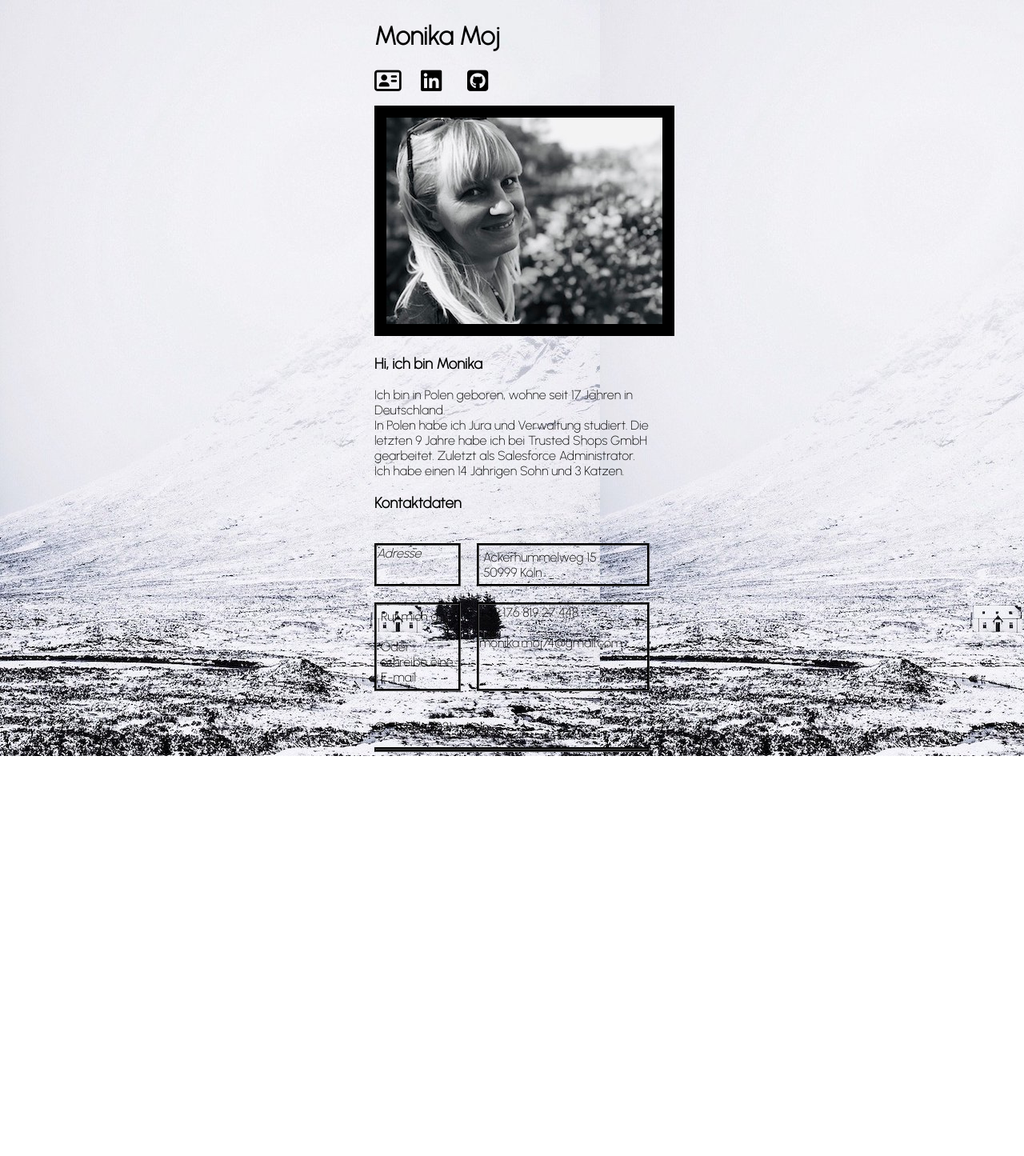
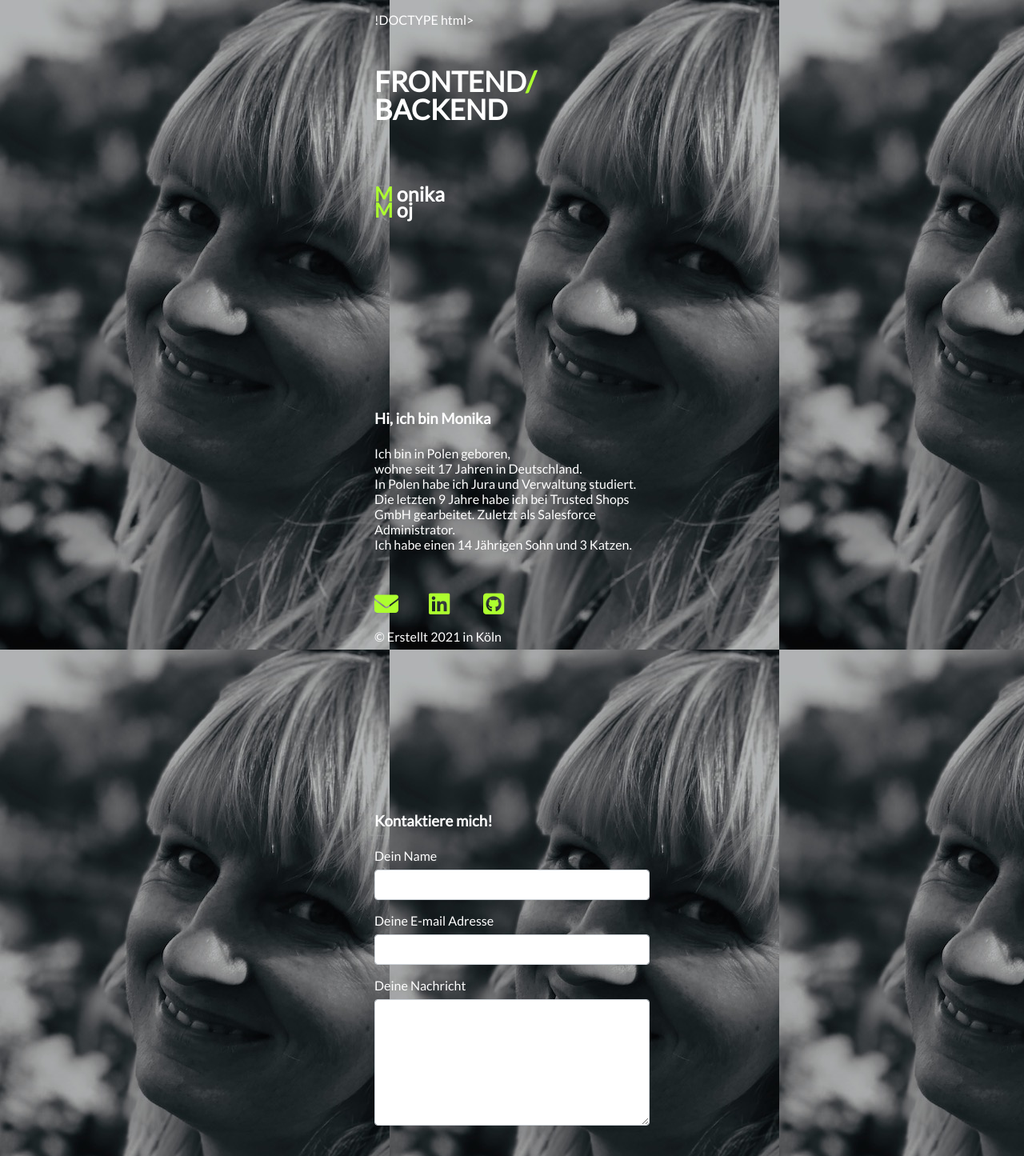
Before and after one commit to monikamoj/personal-website, a plain HTML site: page index.html in a window 1280 px wide. Shown: the top 1445 px of the page at 80% size. Before the commit the page ends 945 px from the top, so only its background shows below. Drawn offline with Linux system fonts and the light colour scheme.

Commit message:
Commit on main

```diff
--- a/index.html
+++ b/index.html
@@ -1,145 +1,105 @@
-<!DOCTYPE html>
+!DOCTYPE html>
 <html lang="de">
+  <head>
+    <meta charset="UTF-8" />
+    <meta http-equiv="X-UA-Compatible" content="IE=edge" />
+    <meta name="viewport" content="width=device-width, initial-scale=1.0" />
+    <link href="style.css" rel="stylesheet" />
+    <link href="kontaktformular.css" rel="stylesheet">
 
-<head>
-    <meta charset="UTF-8">
-    <meta http-equiv="X-UA-Compatible" content="IE=edge">
-    <meta name="viewport" content="width=device-width, initial-scale=1.0">
-    <link href="style.css" rel="stylesheet">
-    <link rel="preconnect" href="https://fonts.googleapis.com">
-    <link rel="preconnect" href="https://fonts.gstatic.com" crossorigin>
-    <link href="https://fonts.googleapis.com/css2?family=Urbanist:wght@200&display=swap" rel="stylesheet">
+    <link rel="preconnect" href="https://fonts.googleapis.com" />
+    <link rel="preconnect" href="https://fonts.gstatic.com" crossorigin />
+    <link
+      href="https://fonts.googleapis.com/css2?family=Lato&display=swap"
+      rel="stylesheet"
+    />
 
 
- <!-- <link rel="preconnect" href="https://fonts.googleapis.com">
-    <link rel="preconnect" href="https://fonts.gstatic.com" crossorigin>
-    <link href="https://fonts.googleapis.com/css2?family=Roboto:ital,wght@1,100&display=swap" rel="stylesheet"> -->
-    <script src="https://kit.fontawesome.com/8c2666a9d8.js" crossorigin="anonymous"></script>
+    <script
+      src="https://kit.fontawesome.com/8c2666a9d8.js"
+      crossorigin="anonymous"
+    ></script>
 
     <title>Meine Seite</title>
-    <style>
+    <style></style>
+  </head>
 
-    </style>
-
-</head>
-
-<body>
-    <head>
-    <h1>Monika Moj</h1>
-    </head>
- <!--
-
-    <a href="#Contact">Contact</a>
-    <a href="#Bio">Biography</a>
-    <a href="secondindex.html#Contact">Contact</a>
-    <a href="biosite.html#Bio">Bio</a>
-    <a href="#Contact">Contact</a>
-    <a href="#Bio">Bio</a>
--->
-<ul class="nav">
-<a href="#contact"><i class="far fa-address-card"></i></a>
-<a href="https://www.linkedin.com/in/monika-moj-26252018a/"><i class="fab fa-linkedin"></i></a>
-<a href="https://github.com/monikamoj"><i class="fab fa-github-square"></i></a>
-</ul>
-
-   <!--<ul class="nav">
-    <li><a href="#Kontakt">Kontakt</a></li>
-    <li><a href="#Bio">Biografie</a></li>
-    </ul> -->
-    <img src="images/7CE7E45E-4640-468C-B41E-C29CCD33D165_1_201_a.jpeg" alt="mein foto">
+  <body>
+    <head> </head>
 
 
-    <p><h3>Hi, ich bin Monika</h3>
-        Ich bin in Polen geboren, wohne seit 17 Jahren in Deutschland.
-        <br>
-        In Polen habe ich Jura und Verwaltung studiert.
-        Die letzten 9 Jahre habe ich bei Trusted Shops GmbH gearbeitet. Zuletzt als Salesforce Administrator.
-        <br>
-        Ich habe einen 14 Jährigen Sohn und 3 Katzen.
-        <br>
-    </p>
-    <!--
-    <div class="skills"><header>Meine Interessen
-    <br>Meine Skills
-    </header></p>
-</div>
 
-    <ul>
-    <li>Wandern</li>
-    <li>Lanschaftsarchitektur</li>
-    <li>Innenarchitektur</li>
-    </ul>
-    <p><h3>Meine Skills</h3></p>
-    <ul>
-    <li>Teamfähig</li>
-    <li>Strukturiert</li>
-    <li>Flexibel</li>
-    </ul>-->
+    <h1>FRONTEND<span style="color: greenyellow">/ </span>BACKEND</h1>
 
-    <!--<p>
-        <strong>Lebenslauf</strong>
-    <ul>
-        <li> 2018-2021. Salesforce Administrator. Trusted Shops GmbH. </li>
-        <li> 2016-2017. Data Analyst Customer Experience. Trusted Shops GmbH.</li>
-        <li> 2012-2015. Contract Manager. Trusted Shops GmbH.</li>
-        <li> 2009-2011. Fachkraft Arbeitsmarktzulassung. Zentrale Auslands- und Fachvermittlung.</li>
-    </ul>
+    <div class="logo">
+      <p><span style="color: greenyellow">M </span> onika</p>
 
-    </p>-->
+      <p><span style="color: greenyellow">M </span> oj</p>
+    </div>
 
-    <p><h3>Kontaktdaten</h3></p>
-    <div id="contact">
-    <address>Adresse</address>
-    <article>Ackerhummelweg 15<br>
-             50999 Köln<br></article>
-    <aside>Ruf mich an!
-        <br>
-        <br>Oder schreibe eine E-mail</aside>
-    <footer>+49 176 819 27 448
-        <br>
-        <br>monika.moj74@gmail.com</footer>
-     </div>
-
-    <!--<p>
-        <address id="Kontakt">
-            Meine Kontaktdaten:
-            <br>
-            <br>
-            Musterstraße 15 <br>
-            50999 Köln <br>
-            Mail: monika.moj74@gmail.com <br>
-            Tel. 0176 819 27 448 <br>
-        </address>
-    -->
-    <!--<img src="images/LinkedInBild.jpg" width=300px alt="LinkedIn">
-    <a href="https://www.linkedin.com/in/monika-moj-26252018a/">Finde mich auf LinkedIn</a> -->
-
-    <!-- <div class="socials"> -->
-
-        <!--<article>
-        <img class="social" src="images/icon-github.png" alt="GitHubIcon">
-        <h3>GitHub</h3>
-        <p class="account">@myaccount
-        </p>
-        <img src="images/arrow-right-circle.png" alt="Go to GitHub">
-        </article>
-        <article>
-        <img class="social2" src="images/LinkedInBild.jpg" alt="LinkedIn">
-        <h3>LinkedIn</h3>
-        <p class="account">@myaccount
-        </p>
-        <img src="images/arrow-right-circle.png" alt="Go to LinkedIn">
-        </article>
+    <h3>Hi, ich bin Monika</h3>
+    Ich bin in Polen geboren, <br />
+    wohne seit 17 Jahren in Deutschland.
+    <br />
+    In Polen habe ich Jura und Verwaltung studiert. Die letzten 9 Jahre habe ich
+    bei Trusted Shops GmbH gearbeitet. Zuletzt als Salesforce Administrator.
+    <br />
+    Ich habe einen 14 Jährigen Sohn und 3 Katzen.
+    <br />
+  </body>
 
 
-    </div>  -->
+  <footer>
+    <ul class="nav">
+      <a href="#fcf-form"><i class="fas fa-envelope"></i></a>
 
-    </body>
+      <a href="https://www.linkedin.com/in/monika-moj-26252018a/"
+        ><i class="fab fa-linkedin"></i
+      ></a>
+      <a href="https://github.com/monikamoj"
+        ><i class="fab fa-github-square"></i
+      ></a>
+    </ul>
+    © Erstellt 2021 in Köln
+  </footer>
 
-<br>
-    <p>© Erstellt 2021 in Köln</p>
-<footer>
 
-</footer>
+    <div id="fcf-form">
+    <h3 class="fcf-h3">Kontaktiere mich!</h3>
 
+    <form id="fcf-form-id" class="fcf-form-class" method="post" action="contact-form-process.php">
+
+        <div class="fcf-form-group">
+            <label for="Name" class="fcf-label">Dein Name</label>
+            <div class="fcf-input-group">
+                <input type="text" id="Name" name="Name" class="fcf-form-control" required>
+            </div>
+        </div>
+
+        <div class="fcf-form-group">
+            <label for="Email" class="fcf-label">Deine E-mail Adresse</label>
+            <div class="fcf-input-group">
+                <input type="email" id="Email" name="Email" class="fcf-form-control" required>
+            </div>
+        </div>
+
+        <div class="fcf-form-group">
+            <label for="Message" class="fcf-label">Deine Nachricht</label>
+            <div class="fcf-input-group">
+                <textarea id="Message" name="Message" class="fcf-form-control" rows="6" maxlength="3000" required></textarea>
+            </div>
+        </div>
+
+        <div class="fcf-form-group">
+            <button type="submit" id="fcf-button" class="fcf-btn fcf-btn-primary fcf-btn-lg fcf-btn-block">Senden</button>
+        </div>
+
+        <div class="fcf-credit" id="fcf-credit">
+        Simple HTML email form provided by: <a href="https://www.freecontactform.com" target="_blank">FreeContactForm.com</a>
+        </div>
+
+    </form>
+
+</div>
+</p>
 </html>
--- /dev/null
+++ b/kontaktformular.css
@@ -0,0 +1,161 @@
+#fcf-form {
+  display: block;
+}
+
+.fcf-body {
+  margin: 0px;
+  font-family: "Lato", sans-serif;
+  font-size: 1rem;
+  font-weight: 400;
+  line-height: 1;
+  color: white;
+  text-align: left;
+  background-color: transparent;
+  padding: 30px;
+  padding-bottom: 10px;
+  border: 1px solid greenyellow;
+  max-width: 100%;
+}
+
+.fcf-form-group {
+  margin-bottom: 1rem;
+}
+
+.fcf-input-group {
+  position: relative;
+  display: -ms-flexbox;
+  display: flex;
+  -ms-flex-wrap: wrap;
+  flex-wrap: wrap;
+  -ms-flex-align: stretch;
+  align-items: stretch;
+  width: 100%;
+}
+
+.fcf-form-control {
+  display: block;
+  width: 100%;
+  height: calc(1.5em + 0.75rem + 2px);
+  padding: 0.375rem 0.75rem;
+  font-size: 1rem;
+  font-weight: 400;
+  line-height: 1.5;
+  color: #495057;
+  background-color: #fff;
+  background-clip: padding-box;
+  border: 1px solid #ced4da;
+  outline: none;
+  border-radius: 0.25rem;
+  transition: border-color 0.15s ease-in-out, box-shadow 0.15s ease-in-out;
+}
+
+.fcf-form-control:focus {
+  border: 1px solid #313131;
+}
+
+select.fcf-form-control[size],
+select.fcf-form-control[multiple] {
+  height: auto;
+}
+
+textarea.fcf-form-control {
+  font-family: -apple-system, Arial, sans-serif;
+  height: auto;
+}
+
+label.fcf-label {
+  display: inline-block;
+  margin-bottom: 0.5rem;
+}
+
+.fcf-credit {
+  padding-top: 10px;
+  margin-top: 20px;
+  font-size: 0.9rem;
+  color: white;
+}
+
+.fcf-credit a {
+  color: white;
+  text-decoration: underline;
+}
+
+.fcf-btn {
+  display: inline-block;
+  margin-top: 50px;
+  margin-bottom: 0px;
+  font-weight: 400;
+  color: #212529;
+  text-align: center;
+  vertical-align: middle;
+  cursor: pointer;
+  -webkit-user-select: none;
+  -moz-user-select: none;
+  -ms-user-select: none;
+  user-select: none;
+  background-color: transparent;
+  border: 1px solid transparent;
+  padding: 0.375rem 0.75rem;
+  font-size: 1rem;
+  line-height: 1.5;
+  border-radius: 0.25rem;
+  transition: color 0.15s ease-in-out, background-color 0.15s ease-in-out,
+    border-color 0.15s ease-in-out, box-shadow 0.15s ease-in-out;
+}
+
+@media (prefers-reduced-motion: reduce) {
+  .fcf-btn {
+    transition: none;
+  }
+}
+
+.fcf-btn:hover {
+  color: #212529;
+  text-decoration: none;
+}
+
+.fcf-btn:focus,
+.fcf-btn.focus {
+  outline: 0;
+  box-shadow: 0 0 0 0.2rem rgba(0, 123, 255, 0.25);
+}
+
+.fcf-btn-primary {
+  color: #fff;
+  background-color: greenyellow;
+  border-color: greenyellow;
+}
+
+.fcf-btn-primary:focus,
+.fcf-btn-primary.focus {
+  color: #fff;
+  background-color: #0069d9;
+  border-color: #0062cc;
+  box-shadow: 0 0 0 0.2rem rgba(38, 143, 255, 0.5);
+}
+
+.fcf-btn-lg,
+.fcf-btn-group-lg > .fcf-btn {
+  padding: 0.5rem 1rem;
+  font-size: 1.25rem;
+  line-height: 1.5;
+  border-radius: 0.3rem;
+}
+
+.fcf-btn-block {
+  display: block;
+  width: 100%;
+}
+
+.fcf-btn-block + .fcf-btn-block {
+  margin-top: 0.5rem;
+}
+
+input[type="submit"].fcf-btn-block,
+input[type="reset"].fcf-btn-block,
+input[type="button"].fcf-btn-block {
+  width: 100%;
+}
+#contact {
+  margin-top: 0px;
+}
--- a/style.css
+++ b/style.css
@@ -1,49 +1,42 @@
 h1 {
-    display: flex;
+  font-weight: 900;
+  font-size: 35px;
+  line-height: 1;
+  text-transform: uppercase;
+  margin-top: 50px;
+}
+.logo {
+  display: grid;
+  font-size: 25px;
+  font-weight: 900;
+  grid-template-rows: 20px;
+  align-items: start;
+}
+
+p {
+  margin-top: 50px;
+}
+
+h3 {
+  display: grid;
+  margin-top: 210px;
+  margin-bottom: 23px;
+  justify-content: flex-start;
+  text-align: left;
+  align-content: space-between;
 }
 
 body {
-    font-family: "Urbanist", sans-serif;
-    color: black;
-    padding: 5px 5px 5px 5px;
+  font-family: "Lato", sans-serif;
+  color: white;
+  padding: 15px 5px 0px 5px;
   margin: auto;
   margin-left: auto;
   margin-right: auto;
   width: 344px;
-    background-image: url(images/snow-hintergrund.jpeg);
+  background-image: url(images/IMG_6228.jpeg);
 }
 
-  /*#Kontakt {
-    display: flex;
-    background-color: rgb(248, 247, 246);
-    border: 1px solid black;
-    border-radius: 5px;
-    padding: 5px 5px 5px 5px;
-    box-shadow: 0px 0px 16px rgb(196, 195, 194);
-    margin: 30px 0px 0px 0px;
-    color: black;
-    grid-row: 2;*/
-
-  /*.socials {
-      width: 300px;
-      border-radius: 0px;
-
-  }
-  */
-
-  /*article {
-    background-color: rgb(248, 247, 246);
-    border: 1px solid black;
-    padding: 8px;
-    box-shadow: 0px 0px 16px rgb(196, 195, 194);
-    margin: 30px 0px 30px 0px;
-    border-radius: 5px;
-    display: grid;
-    grid-template-columns: 1fr 3fr;
-    grid-column-end: 3;
-    grid-row: 5;
-  }
-  */
 img {
   border-style: solid;
   color: black;
@@ -58,91 +51,25 @@ h1 {
 
 .nav a {
   text-decoration: none;
-    color: black;
+  color: greenyellow;
 }
 
 .nav {
   display: flex;
   justify-content: flex-start;
-    gap: 50px;
-
+  gap: 60px;
+  margin-top: 10px;
   padding: 0;
-    color: black;
+  color: greenyellow;
 }
 
 i {
-    color: black;
+  margin-top: 40px;
+  color: greenyellow;
   width: 8px;
   font-size: 30px;
 }
-  /*address {
-    display: flex;
-    columns: 2;
-    grid-row-start: initia;
-    color: black;
-    order: 2;
-    grid-row: 3;
-  } */
-
-  #contact {
-    display: grid;
-    grid-template-columns: 1fr 2fr;
-    columns: 2;
-    gap: 20px;
-  }
-  /*header {
-    grid-column: 1 / 3;
-    grid-row: 1;
-    color: black;
-    border:whitesmoke thin;
-    background-color: white;
-    border-color: black;
-  }*/
-
-  article {
-    border-style: groove;
-    color: black;
-    border-color: black;
-    background-image: url(images/snow-hintergrund.png);
-    grid-column: 2;
-    grid-row: 2;
-    padding: 5px 5px 5px 5px;
-  }
-
-  address {
-    grid-column: 1;
-    grid-row: 2;
-    border-style: groove;
-    color: black;
-    border-color: black;
-    background-image: url(images/snow-hintergrund.png);
-  }
-
-  aside {
-    grid-column: 1;
-    grid-row: 3;
-    border-style: groove;
-    color: black;
-    border-color: black;
-    background-image: url(images/snow-hintergrund.png);
-    padding: 5px 5px 5px 5px;
-  }
 
 footer {
-    grid-column: 2 / 3;
-    grid-row: 3;
-    border-style: groove;
-    color: black;
-    border-color: black;
-    background-image: url(images/snow-hintergrund.png);
+  color: white;
 }
-
-  .skills {
-    display: grid;
-    grid-column: 2;
-    grid-row: 2;
-    grid-template-columns: 1fr 1fr;
-  }
-  p {
-    color: black;
-  }
```
Also changed, not shown: images/IMG_6228.jpeg (added), images/snow-hintergrund.jpeg (deleted), 1 other file. Lines whose indentation alone changed are shown as unchanged.
